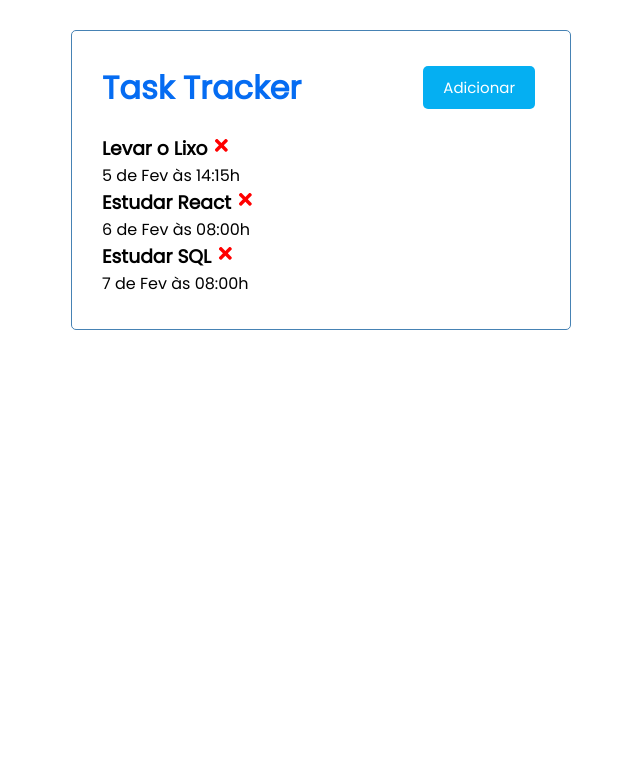
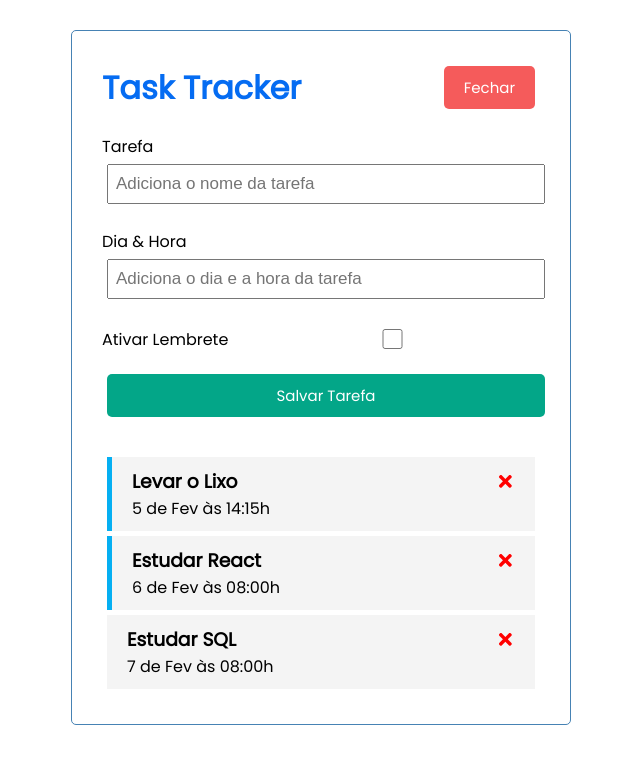
Before and after one commit to ralfguth/react-task-tracker, a React (Create React App) app: page / in a window 1280 px wide. Both pictures are taken after a click on the button "Adicionar". Shown: the top 764 px of the page, without its empty margins (319-959 px from the left). Built offline with nearby package versions, Linux system fonts and the light colour scheme.

Commit message:
adiciona funcionalidades de adicionar e remover

```diff
--- a/src/App.js
+++ b/src/App.js
@@ -1,8 +1,10 @@
 import { useState } from 'react'
 import Header from './components/Header'
+import AddTask from './components/AddTask'
 import Tasks from './components/Tasks'
 
 function App() {
+  const [showAddTask, setShowAddTask] = useState(false);
   const [tasks, setTasks] = useState(
     [
       {
@@ -26,19 +28,27 @@ function App() {
     ]
   );
 
+  // Adicionar Tarefa
+  const adicionarTarefa = (task) => {
+    const id = Math.floor(Math.random()*10000)+ 1;
+    const newTask = { id,...task }
+    setTasks([...tasks, newTask]);
+  };
+
   // Deletar Tarefa
   const deletarTarefa = (id) => {
-    setTasks(tasks.filter((task) => task.id !== id))
-  }
+    setTasks(tasks.filter((task) => task.id !== id));
+  };
 
   // Alternar Lembrete
   const lembrete = (id) => {
-    setTasks(tasks.map((task) => task.id === id ? { ...task, reminder: !task.reminder } : task))
-  }
+    setTasks(tasks.map((task) => task.id === id ? { ...task, reminder: !task.reminder } : task));
+  };
 
   return (
     <div className="container">
-      <Header />
+      <Header onAdd={() => setShowAddTask(!showAddTask)} showAdd={showAddTask} />
+      {showAddTask && <AddTask onAdd={adicionarTarefa} />}
       {tasks.length > 0 ? (
         <Tasks tasks={tasks} onDelete={deletarTarefa} onToggle={lembrete} />
       ) : 'Sem tarefas cadastradas'}
--- /dev/null
+++ b/src/components/AddTask.js
@@ -0,0 +1,45 @@
+import { useState } from 'react'
+
+const AddTask = ({ onAdd }) => {
+    const [text, setText] = useState('');
+    const [day, setDay] = useState('');
+    const [reminder, setReminder] = useState(false);
+
+    const onSubmit = (e) => {
+        e.preventDefault();
+        if (!text) {
+            alert('Por favor adicione o nome de uma tarefa');
+            return
+        }
+        onAdd({ text, day, reminder });
+
+        setText('');
+        setDay('');
+        setReminder(false);
+    }
+
+    return (
+        <form className='add-form' onSubmit={onSubmit} >
+            <div className='form-control'>
+                <label>Tarefa</label>
+                <input type="text" placeholder="Adiciona o nome da tarefa" value={text} onChange={(e) => setText(e.target.value)} />
+            </div>
+            <div className='form-control'>
+                <label>Dia & Hora</label>
+                <input type="text" placeholder="Adiciona o dia e a hora da tarefa" value={day} onChange={(e) => setDay(e.target.value)} />
+            </div>
+            <div className='form-control form-control-check'>
+                <label>Ativar Lembrete</label>
+                <input
+                type="checkbox"
+                checked={reminder}
+                value={reminder}
+                onChange={(e) => setReminder(e.currentTarget.checked)} />
+            </div>
+
+            <input type="submit" value="Salvar Tarefa" className="btn btn-block" />
+        </form>
+    );
+};
+
+export default AddTask
--- a/src/components/Button.js
+++ b/src/components/Button.js
@@ -1,6 +1,6 @@
-const Button = ({ color,text }) => {
+const Button = ({ color,text,onClick }) => {
     return (
-    <button style={{ backgroundColor: color }} className="btn">{text}</button>
+    <button style={{ backgroundColor: color }} className="btn" onClick={onClick}>{text}</button>
     )
 }
 
--- a/src/components/Header.js
+++ b/src/components/Header.js
@@ -1,12 +1,16 @@
 import Button from "./Button"
 
-const Header = () => {
+const Header = ({ title, onAdd, showAdd }) => {
     return (
         <header className="header">
-            <h1>Task Tracker</h1>
-            <Button color="#05AFF2" text="Adicionar"/>
+            <h1>{title}</h1>
+            <Button color={showAdd ? '#f55b5b' : '#05AFF2'} text={showAdd ? 'Fechar' : 'Adicionar'} onClick={onAdd} />
         </header>
     )
 }
 
+Header.defaultProps = {
+    title: 'Task Tracker'
+}
+
 export default Header
--- a/src/components/Task.js
+++ b/src/components/Task.js
@@ -2,7 +2,7 @@ import { FaTimes } from 'react-icons/fa'
 
 const Task = ({ task, onDelete, onToggle }) => {
     return (
-        <div className={``} onDoubleClick={ () => onToggle(task.id) } >
+        <div className={`task ${task.reminder ? 'reminder' : '' }`} onDoubleClick={ () => onToggle(task.id) } >
             <h3>{task.text} <FaTimes style={{color: 'red', cursor: 'pointer'}} onClick={ () => onDelete(task.id) } /></h3>
             <p>{task.day}</p>
 
```
